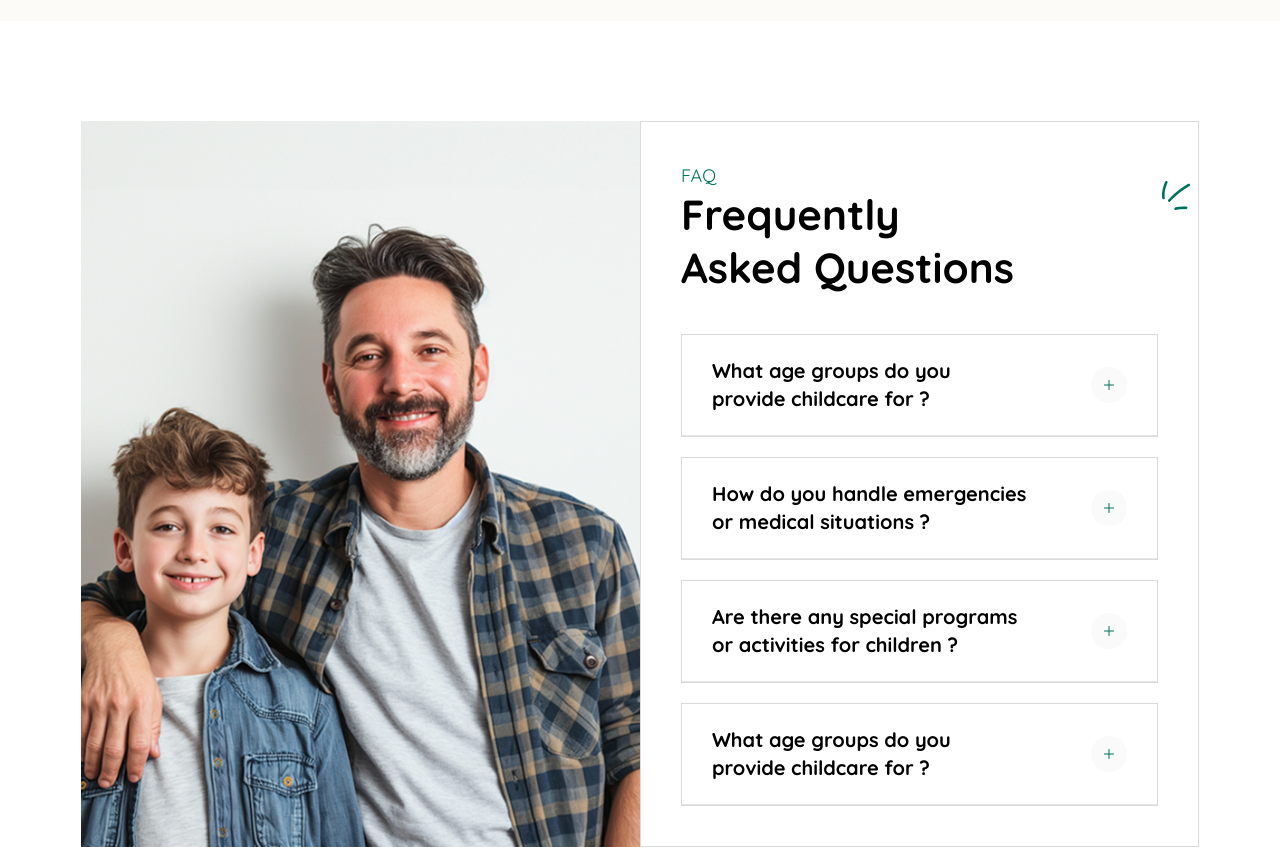
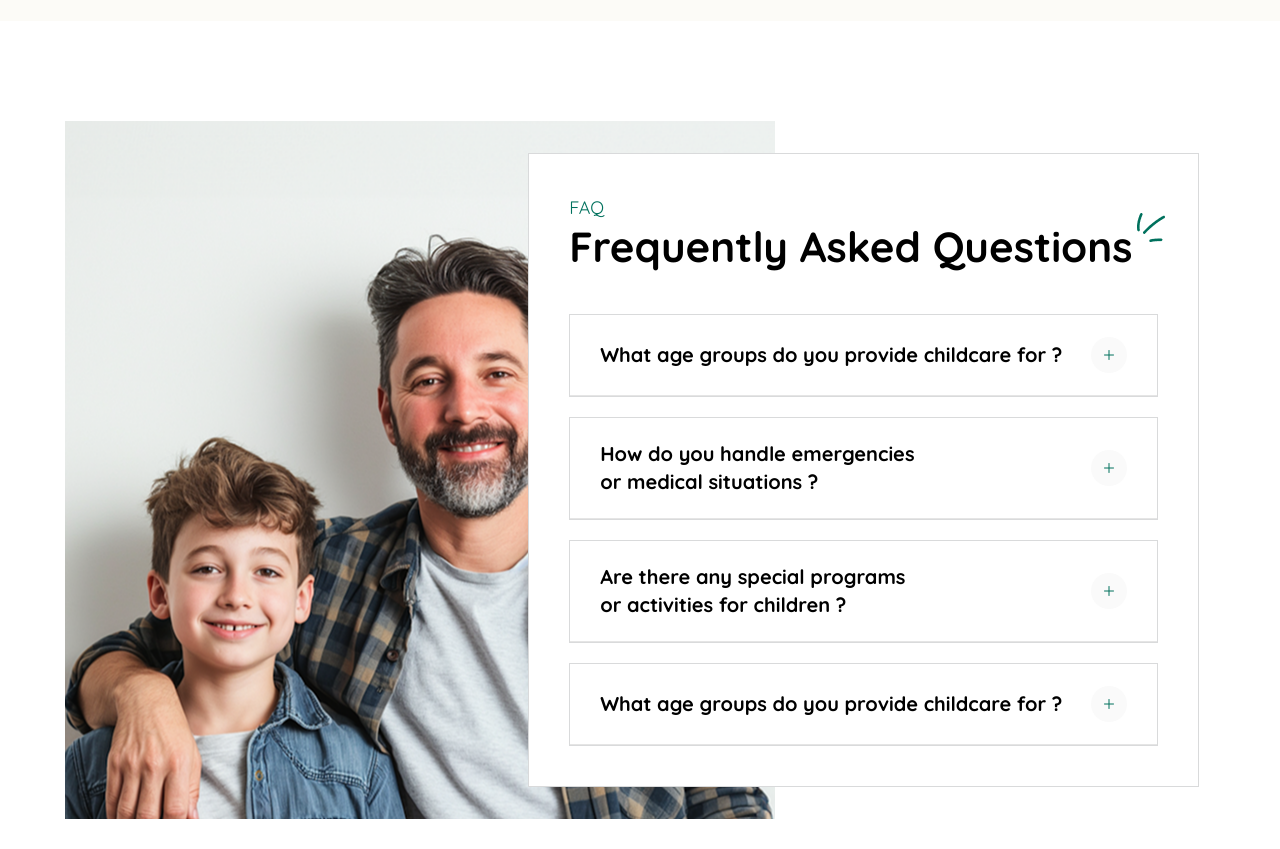
Before and after one commit to awesome-web-dev-1/mom-child-care, a React (Vite) app: page /contact in a window 1280 px wide. Shown: the part 940-1789 px from the top of the page. Built offline with nearby package versions, Linux system fonts and the light colour scheme.

Commit message:
committed

```diff
--- a/src/pages/Contact.jsx
+++ b/src/pages/Contact.jsx
@@ -18,12 +18,9 @@ const Contact = () => {
     </section>
     <ContactSec />
      {/* FAQ */}
-     <section className="py-[100px]">
-      <div className="container grid md:grid-cols-2">
-        <div className="">
-          <img src="/images/faq-banner.png" alt="banner" className="img-cover max-h-[400px] md:max-h-none" />
-        </div>
-        <div className=" w-full bg-white p-10 border border-[#D9DADB]">
+    <section className="section">
+      <div className="container bg-[url(/images/faq-banner.png)] bg-no-repeat py-8 grid">
+      <div className="sm:max-w-[60%] w-full bg-white p-10 border border-[#D9DADB] sm:ml-auto">
         <p className="subtitle">FAQ</p>
         <div className="relative max-w-max mb-10">
           <h2>Frequently Asked Questions</h2>
```
